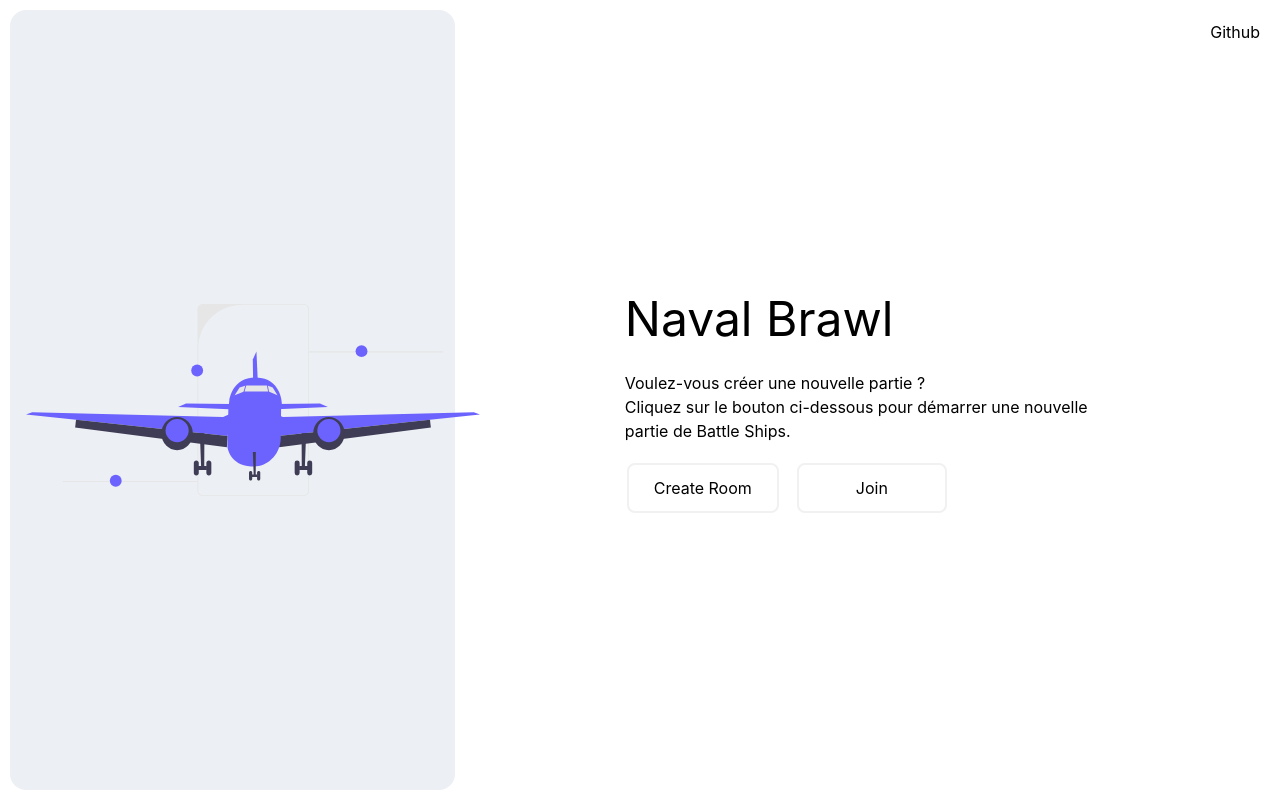
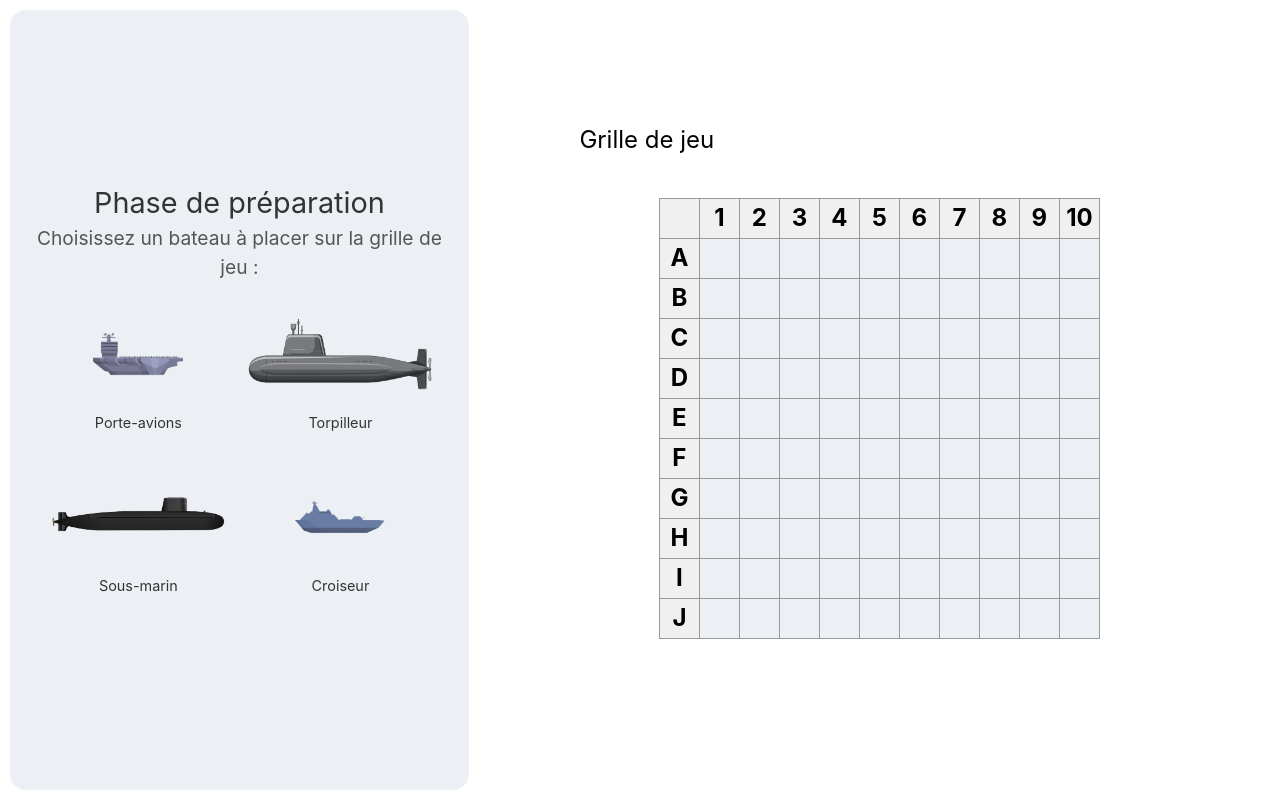
Before and after one commit to Logipek/Battle-Ships-Crew, a PHP site: page /game.html in a window 1280 px wide. Run offline with PHP 8.4, Linux system fonts and the light colour scheme; some libraries are stand-ins or nearby versions.

Commit message:
Ajout de styles CSS pour la page Game.html et amélioration de la mise en page générale

```diff
--- a/game.html
+++ b/game.html
@@ -5,60 +5,246 @@
     <meta name="viewport" content="width=device-width, initial-scale=1.0">
     <title>Naval Brawl</title>
     <link rel="stylesheet" href="./style.css">
+    <style>
+      .grid-container {
+  display: flex;
+  justify-content: center;
+  align-items: center;
+  margin: 20px;
+}
+
+.battleship-grid {
+  border-collapse: collapse;
+  background: #fff;
+}
+
+.battleship-grid th,
+.battleship-grid td {
+  border: 1px solid #999;
+  width: 40px;
+  height: 40px;
+  text-align: center;
+  vertical-align: middle;
+}
+
+.battleship-grid th:first-child,
+.battleship-grid td:first-child {
+  background: #f0f0f0;
+  font-weight: bold;
+}
+
+.battleship-grid thead th {
+  background: #f0f0f0;
+}
+
+.cell {
+  background: #eceff4;
+  cursor: pointer;
+}
+
+.cell:hover {
+  background: #e5e9f0;
+}
+
+.right {
+  display: flex;
+  flex-direction: column;
+  align-items: center;
+  padding: 20px;
+  height: 100vh;
+}
+
+.content-right {
+  width: 100%;
+  max-width: 600px;
+}
+    </style>
   </head>
   <body>
     <main>
       <section class="main">
         <section class="left">
-          <div class="master-illustration">
-            <img class="svg-army" src="/css/img/airplane.svg"
-              alt="Master Illustration">
+          <div class="title">
+            <h1>Phase de préparation</h1>
+          </div>
+          <div class="selection-bateau">
+            <p>Choisissez un bateau à placer sur la grille de jeu :</p>
+            <div class="classes">
+              <div class="bateau porte-avions">
+                <img src="/css/img/porte-avions.png" alt="Porte-avions">
+                <p>Porte-avions</p>
+              </div>
+              <div class="bateau torpilleur">
+                <img src="/css/img/torpilleur.png" alt="Torpilleur">
+                <p>Torpilleur</p>
+              </div>
+              <div class="bateau sous-marin">
+                <img src="/css/img/sous-marin.png" alt="Sous-marin">
+                <p>Sous-marin</p>
+              </div>
+              <div class="bateau croiseur">
+                <img src="/css/img/croiseur.png" alt="Croiseur">
+                <p>Croiseur</p>
+              </div>
+            </div>
           </div>
         </section>
         <section class="right">
           <div class="content-right">
-            <h1>Naval Brawl</h1>
-            <p>Voulez-vous créer une nouvelle partie ? <br>
-              Cliquez sur le bouton ci-dessous pour démarrer une nouvelle partie
-              de Battle Ships. </p>
-            <div class="button-section">
-              <div class="form-create" id="create-game-btn">
-                <button>Create Room</button>
-                <i class="ph ph-plus"></i>
-              </div>
-              <div class="form-join" id="join">
-                <button>Join</button>
-                <i class="ph ph-sword"></i>
+            <h2>Grille de jeu</h2>
+            <div class="grid-container">
+              <div class="grid-container">
+                <table class="battleship-grid">
+                  <thead>
+                    <tr>
+                      <th></th>
+                      <th>1</th>
+                      <th>2</th>
+                      <th>3</th>
+                      <th>4</th>
+                      <th>5</th>
+                      <th>6</th>
+                      <th>7</th>
+                      <th>8</th>
+                      <th>9</th>
+                      <th>10</th>
+                    </tr>
+                  </thead>
+                  <tbody>
+                    <tr>
+                      <td>A</td>
+                      <td class="cell" data-row="0" data-col="0"></td>
+                      <td class="cell" data-row="0" data-col="1"></td>
+                      <td class="cell" data-row="0" data-col="2"></td>
+                      <td class="cell" data-row="0" data-col="3"></td>
+                      <td class="cell" data-row="0" data-col="4"></td>
+                      <td class="cell" data-row="0" data-col="5"></td>
+                      <td class="cell" data-row="0" data-col="6"></td>
+                      <td class="cell" data-row="0" data-col="7"></td>
+                      <td class="cell" data-row="0" data-col="8"></td>
+                      <td class="cell" data-row="0" data-col="9"></td>
+                    </tr>
+                    <tr>
+                      <td>B</td>
+                      <td class="cell" data-row="1" data-col="0"></td>
+                      <td class="cell" data-row="1" data-col="1"></td>
+                      <td class="cell" data-row="1" data-col="2"></td>
+                      <td class="cell" data-row="1" data-col="3"></td>
+                      <td class="cell" data-row="1" data-col="4"></td>
+                      <td class="cell" data-row="1" data-col="5"></td>
+                      <td class="cell" data-row="1" data-col="6"></td>
+                      <td class="cell" data-row="1" data-col="7"></td>
+                      <td class="cell" data-row="1" data-col="8"></td>
+                      <td class="cell" data-row="1" data-col="9"></td>
+                    </tr>
+                    <tr>
+                      <td>C</td>
+                      <td class="cell" data-row="2" data-col="0"></td>
+                      <td class="cell" data-row="2" data-col="1"></td>
+                      <td class="cell" data-row="2" data-col="2"></td>
+                      <td class="cell" data-row="2" data-col="3"></td>
+                      <td class="cell" data-row="2" data-col="4"></td>
+                      <td class="cell" data-row="2" data-col="5"></td>
+                      <td class="cell" data-row="2" data-col="6"></td>
+                      <td class="cell" data-row="2" data-col="7"></td>
+                      <td class="cell" data-row="2" data-col="8"></td>
+                      <td class="cell" data-row="2" data-col="9"></td>
+                    </tr>
+                    <tr>
+                      <td>D</td>
+                      <td class="cell" data-row="3" data-col="0"></td>
+                      <td class="cell" data-row="3" data-col="1"></td>
+                      <td class="cell" data-row="3" data-col="2"></td>
+                      <td class="cell" data-row="3" data-col="3"></td>
+                      <td class="cell" data-row="3" data-col="4"></td>
+                      <td class="cell" data-row="3" data-col="5"></td>
+                      <td class="cell" data-row="3" data-col="6"></td>
+                      <td class="cell" data-row="3" data-col="7"></td>
+                      <td class="cell" data-row="3" data-col="8"></td>
+                      <td class="cell" data-row="3" data-col="9"></td>
+                    </tr>
+                    <tr>
+                      <td>E</td>
+                      <td class="cell" data-row="4" data-col="0"></td>
+                      <td class="cell" data-row="4" data-col="1"></td>
+                      <td class="cell" data-row="4" data-col="2"></td>
+                      <td class="cell" data-row="4" data-col="3"></td>
+                      <td class="cell" data-row="4" data-col="4"></td>
+                      <td class="cell" data-row="4" data-col="5"></td>
+                      <td class="cell" data-row="4" data-col="6"></td>
+                      <td class="cell" data-row="4" data-col="7"></td>
+                      <td class="cell" data-row="4" data-col="8"></td>
+                      <td class="cell" data-row="4" data-col="9"></td>
+                    </tr>
+                    <tr>
+                      <td>F</td>
+                      <td class="cell" data-row="5" data-col="0"></td>
+                      <td class="cell" data-row="5" data-col="1"></td>
+                      <td class="cell" data-row="5" data-col="2"></td>
+                      <td class="cell" data-row="5" data-col="3"></td>
+                      <td class="cell" data-row="5" data-col="4"></td>
+                      <td class="cell" data-row="5" data-col="5"></td>
+                      <td class="cell" data-row="5" data-col="6"></td>
+                      <td class="cell" data-row="5" data-col="7"></td>
+                      <td class="cell" data-row="5" data-col="8"></td>
+                      <td class="cell" data-row="5" data-col="9"></td>
+                    </tr>
+                    <tr>
+                      <td>G</td>
+                      <td class="cell" data-row="6" data-col="0"></td>
+                      <td class="cell" data-row="6" data-col="1"></td>
+                      <td class="cell" data-row="6" data-col="2"></td>
+                      <td class="cell" data-row="6" data-col="3"></td>
+                      <td class="cell" data-row="6" data-col="4"></td>
+                      <td class="cell" data-row="6" data-col="5"></td>
+                      <td class="cell" data-row="6" data-col="6"></td>
+                      <td class="cell" data-row="6" data-col="7"></td>
+                      <td class="cell" data-row="6" data-col="8"></td>
+                      <td class="cell" data-row="6" data-col="9"></td>
+                    </tr>
+                    <tr>
+                      <td>H</td>
+                      <td class="cell" data-row="7" data-col="0"></td>
+                      <td class="cell" data-row="7" data-col="1"></td>
+                      <td class="cell" data-row="7" data-col="2"></td>
+                      <td class="cell" data-row="7" data-col="3"></td>
+                      <td class="cell" data-row="7" data-col="4"></td>
+                      <td class="cell" data-row="7" data-col="5"></td>
+                      <td class="cell" data-row="7" data-col="6"></td>
+                      <td class="cell" data-row="7" data-col="7"></td>
+                      <td class="cell" data-row="7" data-col="8"></td>
+                      <td class="cell" data-row="7" data-col="9"></td>
+                    </tr>
+                    <tr>
+                      <td>I</td>
+                      <td class="cell" data-row="8" data-col="0"></td>
+                      <td class="cell" data-row="8" data-col="1"></td>
+                      <td class="cell" data-row="8" data-col="2"></td>
+                      <td class="cell" data-row="8" data-col="3"></td>
+                      <td class="cell" data-row="8" data-col="4"></td>
+                      <td class="cell" data-row="8" data-col="5"></td>
+                      <td class="cell" data-row="8" data-col="6"></td>
+                      <td class="cell" data-row="8" data-col="7"></td>
+                      <td class="cell" data-row="8" data-col="8"></td>
+                      <td class="cell" data-row="8" data-col="9"></td>
+                    </tr>
+                    <tr>
+                      <td>J</td>
+                      <td class="cell" data-row="9" data-col="0"></td>
+                      <td class="cell" data-row="9" data-col="1"></td>
+                      <td class="cell" data-row="9" data-col="2"></td>
+                      <td class="cell" data-row="9" data-col="3"></td>
+                      <td class="cell" data-row="9" data-col="4"></td>
+                      <td class="cell" data-row="9" data-col="5"></td>
+                      <td class="cell" data-row="9" data-col="6"></td>
+                      <td class="cell" data-row="9" data-col="7"></td>
+                      <td class="cell" data-row="9" data-col="8"></td>
+                      <td class="cell" data-row="9" data-col="9"></td>
+                    </tr>
+                  </tbody>
+                </table>
               </div>
             </div>
-
-            <!-- section creation de partie -->
-
-            <div id="create-game-section" style="display: none;"
-              class="buttons">
-              <hr class="separator">
-              <h3 href="#" class="play">Création d'une partie</h3>
-              <div class="buttom-create">
-                <input class="create-player" type="text"
-                  placeholder="Votre pseudo">
-                <a href="#"><button><i class="ph ph-plus"></i></button></a>
-              </div>
-            </div>
-
-            <!-- section join de partie -->
-            <div id="join-party-section" style="display: none;"
-              class="buttons">
-              <hr class="separator">
-              <h3 href="#" class="play">Création d'une partie</h3>
-              <div class="buttom-create">
-                <input class="create-player" type="text"
-                  placeholder="ID de la room">
-                <a href="#"><button><i class="ph ph-plus"></i></button></a>
-              </div>
-            </div>
-            <div class="corner">
-              <a href="https://github.com/">Github</a>
-              <i class="ph ph-github-logo"></i>
           </div>
         </section>
       </section>
--- a/style.css
+++ b/style.css
@@ -4,6 +4,8 @@
   font-family: -apple-system, system-ui, "Segoe UI", Roboto, "Helvetica Neue",
     Ubuntu, sans-serif;
 }
+
+/* Page index.html */
 
 .main {
   display: flex;
@@ -128,3 +130,66 @@
   margin-right: -2px;
   border: 2px solid #f1f1f1;
 }
+
+/* Page Game.html */
+
+/* Style général de la section */
+/* Style général de la section */
+/* Style général de la section */
+/* Style général de la section */
+.left-preparation {
+  padding: 20px;
+  background-color: #f5f5f5;
+  border-radius: 10px;
+  max-width: 400px;
+  margin: auto;
+  box-shadow: 0 4px 8px rgba(0, 0, 0, 0.1);
+}
+
+.left .title h1 {
+  font-size: 1.8em;
+  text-align: center;
+  color: #333;
+}
+
+.selection-bateau p {
+  text-align: center;
+  font-size: 1.2em;
+  margin-bottom: 20px;
+  color: #555;
+}
+
+.classes {
+  display: flex;
+  flex-wrap: wrap; /* Permet le retour à la ligne */
+  gap: 10px;
+  justify-content: center; /* Centrage horizontal */
+}
+
+.bateau {
+  text-align: center;
+  width: 45%; /* Assure que deux bateaux tiennent sur une ligne */
+  cursor: pointer;
+  border: 2px solid transparent;
+  border-radius: 8px;
+  transition: transform 0.3s, border-color 0.3s;
+}
+
+.bateau img {
+  width: auto;
+  height: 100px; /* Taille uniforme pour toutes les images */
+  max-width: 100%; /* Préserve le ratio d'aspect */
+  object-fit: contain; /* Ajuste les dimensions pour s'adapter à l'espace */
+  border-radius: 6px;
+}
+
+.bateau p {
+  margin-top: 8px;
+  font-size: 0.9em;
+  color: #333;
+}
+
+.bateau:hover {
+  transform: scale(1.1);
+  border-color: #0078d7;
+}
```
Also changed, not shown: test_game.html (+211 -112 lines), css/img/croiseur.png (added), css/img/porte-avions.png (added), css/img/sous-marin.png (added), css/img/torpilleur.png (added), 2 other files. Lines whose indentation alone changed are shown as unchanged.
